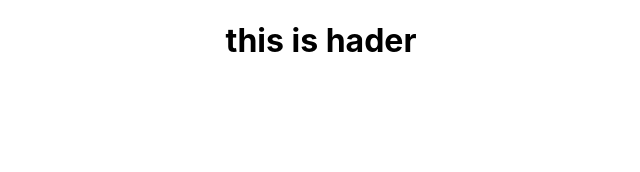
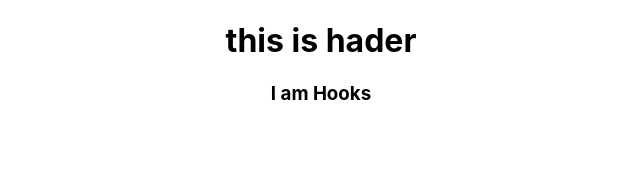
Before and after one commit to RupsanaAkter/openai-site, a React (Create React App) app: page / in a window 1280 px wide. Shown: the top 172 px of the page, without its empty margins (319-959 px from the left). Built offline with nearby package versions, Linux system fonts and the light colour scheme.

Commit message:
added h3

```diff
--- a/src/App.js
+++ b/src/App.js
@@ -5,6 +5,7 @@ function App() {
   return (
     <div className="App">
      <h1>this is hader</h1>
+     <h3>I am Hooks</h3>
     </div>
   );
 }
```
